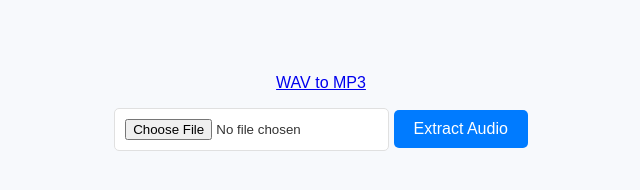
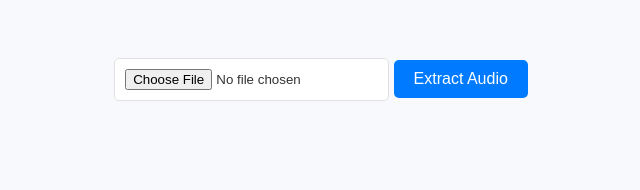
Before and after one commit to noatuh/mp4-to-wav-webapp, a plain HTML site: page index.html in a window 1280 px wide. Shown: the whole page, without its empty margins (319-959 px from the left). Drawn offline with Linux system fonts and the light colour scheme.

Commit message:
Removed WAV to MP3

```diff
--- a/index.html
+++ b/index.html
@@ -47,7 +47,6 @@ input[type="file"] {
     </style>
 </head>
 <body>
-    <p><a href="folder/index.html">WAV to MP3</a></p>
     <input type="file" id="fileInput">
     <button onclick="extractAudio()">Extract Audio</button>
     <script>
```
